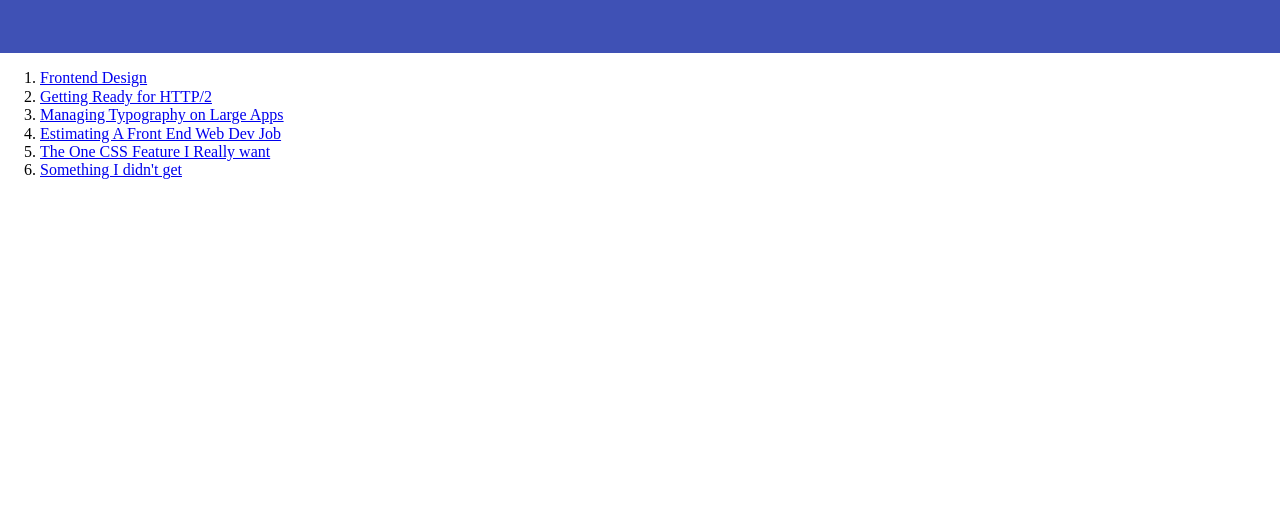
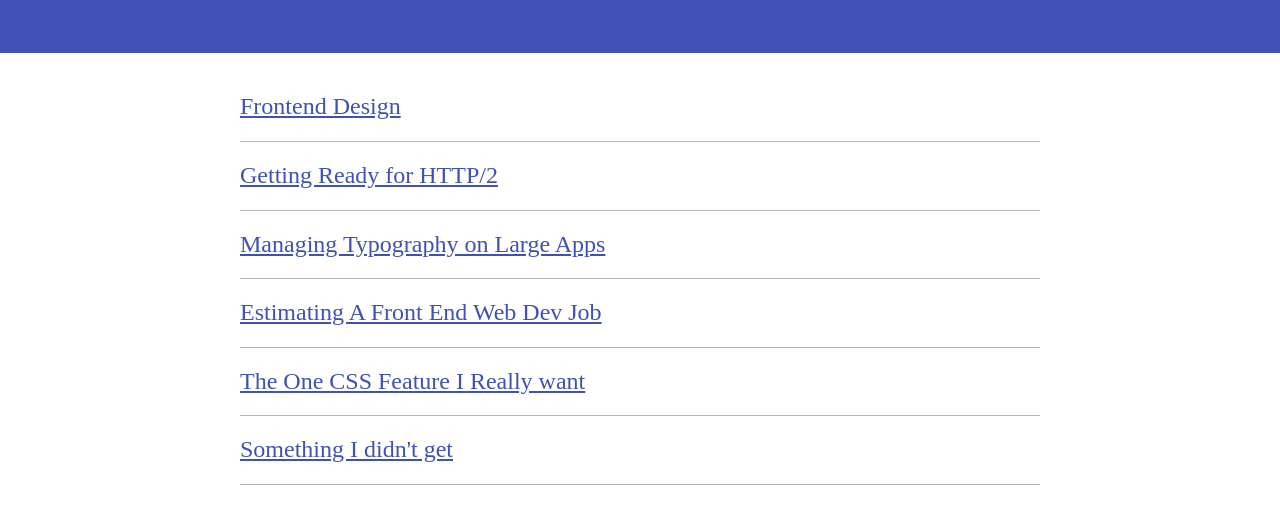
Before and after one commit to nacpacheco/FrontEndLearning, a plain HTML site: page index.html in a window 1280 px wide. Shown: the part 100-624 px from the top of the page. Drawn offline with Linux system fonts and the light colour scheme.

Commit message:
more styles and classes

```diff
--- a/index.html
+++ b/index.html
@@ -8,29 +8,33 @@
   </head>
   <body>
     <header class="hero">
+      <div class="container">
       <p class="logo">Front-end News!</p>
+      </div>
       </header>
-      <main>
-        <ol>
-          <li>
-            <a href="#">Frontend Design</a>
+      <main class="content">
+        <div class="container">
+        <ol class="news">
+          <li class="news-item">
+            <a class="news-link" href="#">Frontend Design</a>
           </li>
-          <li>
-            <a href="#">Getting Ready for HTTP/2</a>
+          <li class="news-item">
+            <a class="news-link" href="#">Getting Ready for HTTP/2</a>
           </li>
-          <li>
-            <a href="#">Managing Typography on Large Apps</a>
+          <li class="news-item">
+            <a class="news-link" href="#">Managing Typography on Large Apps</a>
           </li>
-          <li>
-            <a href="#">Estimating A Front End Web Dev Job</a>
+          <li class="news-item">
+            <a class="news-link" href="#">Estimating A Front End Web Dev Job</a>
           </li>
-          <li>
-            <a href="#">The One CSS Feature I Really want</a>
+          <li class="news-item">
+            <a class="news-link" href="#">The One CSS Feature I Really want</a>
           </li>
-          <li>
-            <a href="#">Something I didn't get</a>
+          <li class="news-item">
+            <a class="news-link" href="#">Something I didn't get</a>
           </li>
         </ol>
+      </div>
       </main>
   </body>
 </html>
--- a/main.css
+++ b/main.css
@@ -7,7 +7,9 @@ h1, h2, h3, h4 {
 }
 
 ol {
-
+ margin: 0;
+ padding: 0;
+ list-style-type: none;
 }
 
 ul{
@@ -21,6 +23,7 @@ a{
 .hero {
   background-color: #3f51b5;
   color: #fff;
+  margin-bottom: 40px;
   padding: 20px 0px;
   text-align: center;
 }
@@ -30,3 +33,19 @@ a{
   text-transform: uppercase;
   font-weight: bold;
 }
+
+.news-item{
+  border-bottom: 1px solid #b6b6b6;
+  margin-bottom: 20px;
+  padding-bottom: 20px;
+}
+
+.news-link{
+  color: #3f51b5;
+  font-size: 24px;
+}
+
+.container{
+  margin: 0 auto;
+  max-width: 800px;
+}
```
